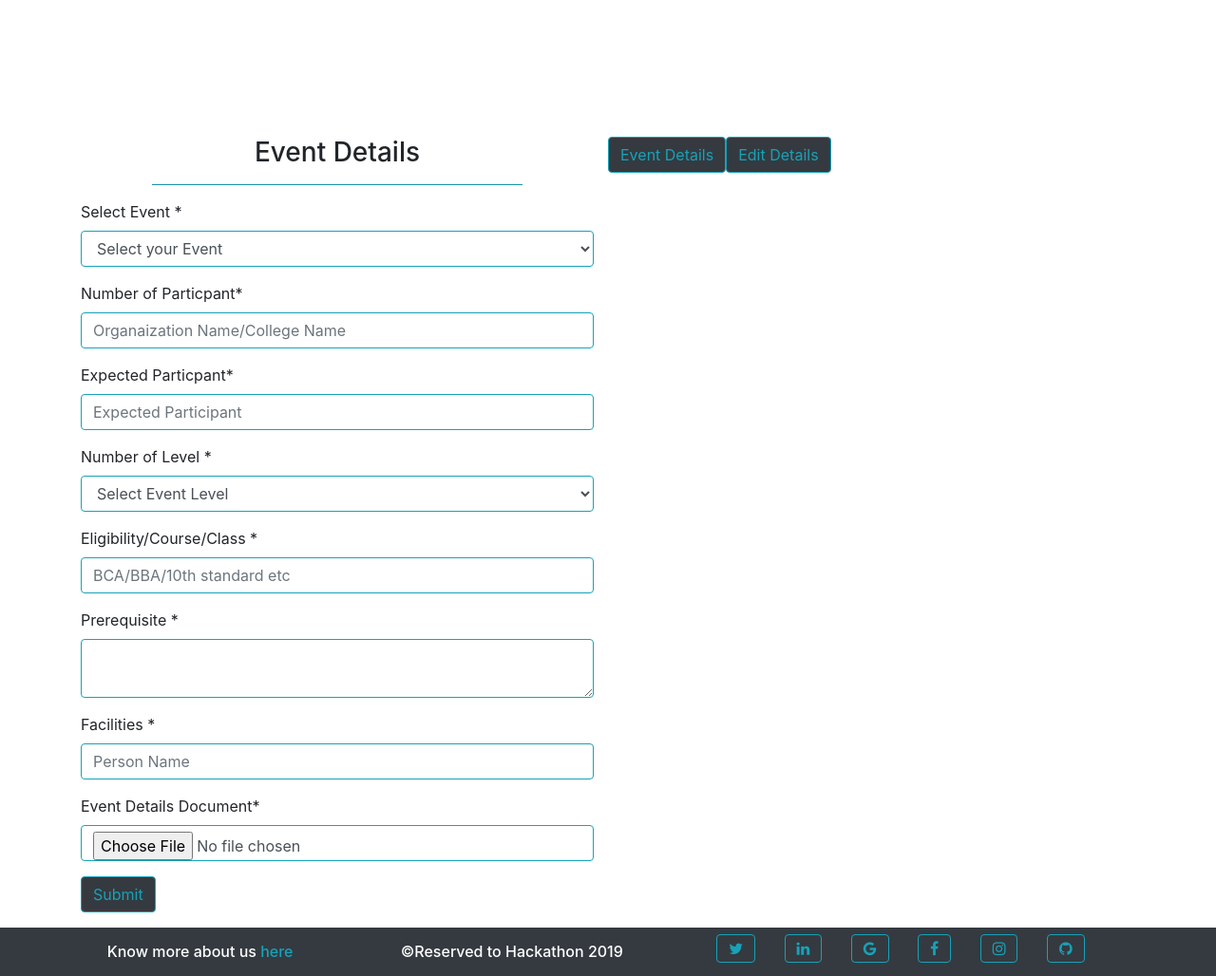
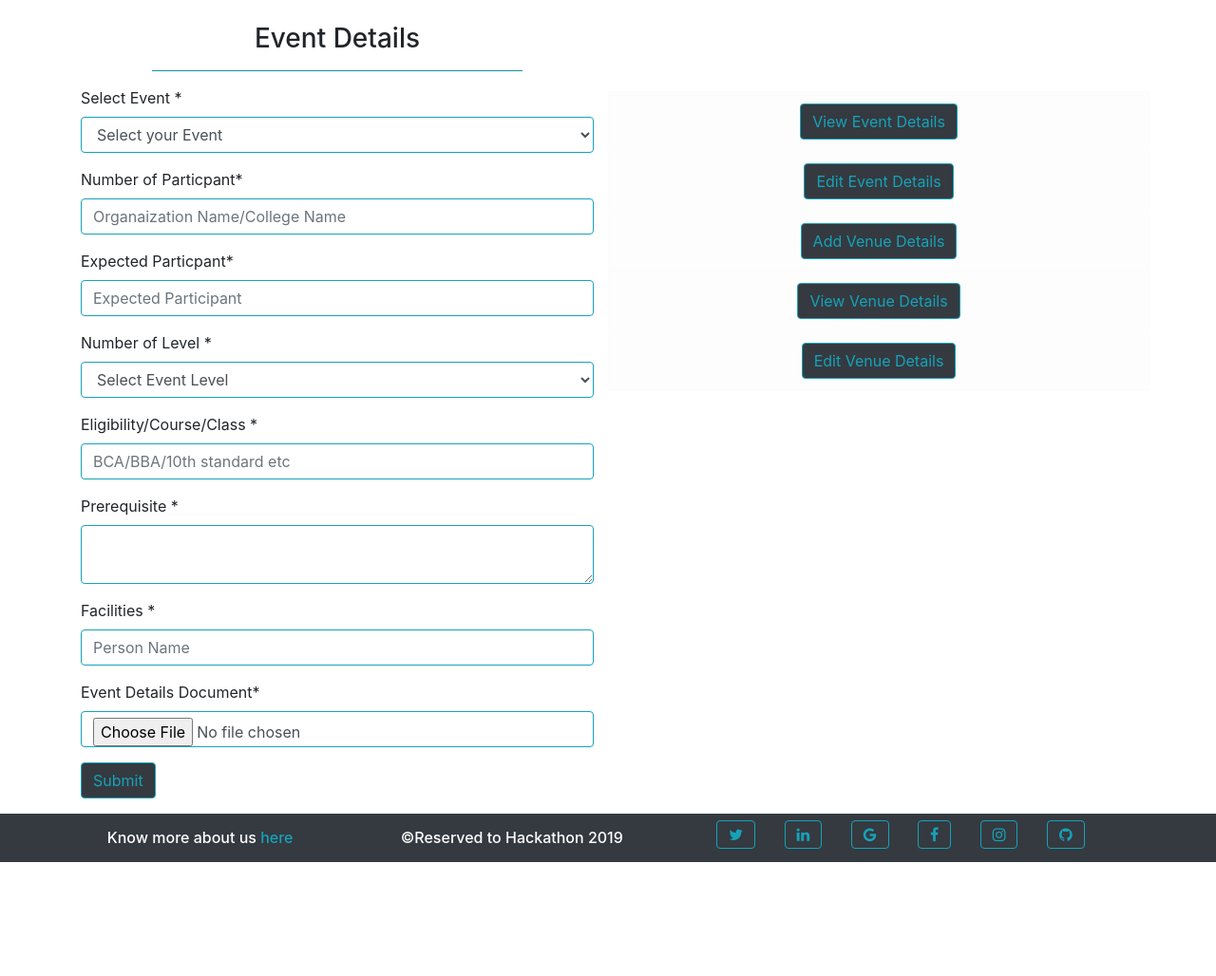
Before and after one commit to alisha21puja/Hackathon1, a Django app: page /Organizer/addEventDetails in a window 1280 px wide. Shown: the part 96-1124 px from the top of the page at 95% size. After the commit the page ends 1004 px from the top, so only its background shows below. Run offline with Django 3.2, Linux system fonts and the light colour scheme; the visitor is signed in with stand-in values (Sample User, id 1); data that the repository does not hold is empty; some libraries are stand-ins or nearby versions.

Commit message:
view and edit loctoin in event details page

```diff
--- a/Organizer/templates/addrubrics.html
+++ b/Organizer/templates/addrubrics.html
@@ -4,16 +4,13 @@
 
 {%load staticfiles %}
 
-<br><br>
-<br><br>
-<br><br>
-<br><br><br><br>
+<br><br><br><br><br>
+
 <div class="container">
   <div class="row">
     <div class="col-md-6">
       <h3 class="text-center">Event Details</h3>
       <hr class="bg-info col-md-8">
-
       {% if error %}
       <div class="alert alert-info alert-dismissible fade show" role="alert">
         <strong> {{error}}</strong>
@@ -22,7 +19,6 @@
         </button>
       </div>
       {%endif%}
-
       {% if registered %}
       <div class="alert alert-success alert-dismissible fade show" role="alert">
         <strong> {{ registered }}</strong>
@@ -31,37 +27,27 @@
         </button>
       </div>
       {%endif%}
-
-
-
       <form action=" {% url 'eventdetails' %}" method="POST">
-
         {% csrf_token %}
-
         <div class="form-group">
           <label for="firstname">Select Event &ast;</label>
           <select class="form-control   border border-info" name="event_name">
             <option class="form-control border border-info"> Select your Event </option>
             {% for eve in eventsOrganise.all %}
-
             <option class="form-control   border border-info"> {{ eve.event_title }} </option>
-
             {% endfor %}
           </select>
         </div>
-
         <div class="form-group">
           <label for="city">Number of Particpant&ast; </label>
           <input type="Number" class="form-control border border-info" name="no_participant" id="org_by"
             aria-describedby="emailHelp" placeholder="Organaization Name/College Name ">
         </div>
-
         <div class="form-group">
           <label for="city">Expected Particpant&ast; </label>
           <input type="Number" class="form-control border border-info" name="expected_participant" id="org_by"
             aria-describedby="emailHelp" placeholder="Expected Participant">
         </div>
-
         <div class="form-group">
           <label for="lastname">Number of Level &ast;</label>
           <select name="event_level" class="form-control  border border-info">
@@ -71,12 +57,10 @@
             <option class="form-control border border-info"> National </option>
           </select>
         </div>
-
         <div class="form-group">
           <label for="email"> Eligibility/Course/Class &ast; </label>
           <input type="text" class="form-control border border-info" name="eligibility" id="email"
             aria-describedby="emailHelp" placeholder="BCA/BBA/10th standard etc">
-
         </div>
         <div class="form-group">
           <label for="mobile no">Prerequisite &ast; </label>
@@ -86,51 +70,55 @@
           <label for="Person Name"> Facilities &ast; </label>
           <input type="text" class="form-control border border-info" name="facilities" id="person_name"
             placeholder="Person Name ">
-
         </div>
         <div class="form-group">
           <label for="Person Name">Event Details Document&ast; </label>
           <input type="file" class="form-control border border-info" required name="event_detail_docs" id="person_name"
             placeholder="Event Poster ">
-
         </div>
-
-
-
-
         <div class="form-group">
-
           <input type="submit" class="btn btn-outline-info bg-dark" id="password" aria-describedby="emailHelp"
             value="Submit">
-
         </div>
       </form>
-
-
-
-
-
-
-
-
     </div>
-
-    <div class="col-md-4">
-      <center>
+    <div class="col-md-6">
+        <br>
+        <br>
+        <br>
       <div class="row">
+        <table class="table table-bordered  table-light table-hover ">
+          <tr class="text-dark">
+            <td class="text-dark text-center">
               <a href="#" class="btn btn-dark btn-outline-info" data-toggle="modal" data-target="#edit{{event.id}}">
-            Event Details</a>
-
+                View Event Details</a>
+            </td>
+          </tr>
+          <tr class="text-dark">
+            <td class="text-dark text-center">
               <a href="{% url 'editRubrics' %}" class="btn btn-dark btn-outline-info">
-            Edit Details</a>
-
-
-
-
-
-
-          <div class="modal fade" id="exampleModalLong" tabindex="-1" role="dialog"
-            aria-labelledby="exampleModalLongTitle" aria-hidden="true">
+                Edit Event Details</a></td>
+          </tr>
+          <tr class="text-dark">
+            <td class="text-dark text-center">
+              <a href="#" class="btn btn-dark btn-outline-info"> Add Venue Details</a>
+            </td>
+          </tr>
+          <tr class="text-dark">
+            <td class="text-dark text-center">
+              <a href="#" class="btn btn-dark btn-outline-info"> View Venue Details</a>
+            </td>
+          </tr>
+          <tr class="text-dark">
+            <td class="text-dark text-center">
+              <a href="#" class="btn btn-dark btn-outline-info"> Edit Venue Details</a>
+            </td>
+          </tr>
+        </table>
+      </div>
+    </div>
+    <div class="modal fade" id="exampleModalLong" tabindex="-1" role="dialog" aria-labelledby="exampleModalLongTitle"
+      aria-hidden="true">
       <div class="modal-dialog" role="document">
         <div class="modal-content">
           <div class="modal-header">
@@ -140,25 +128,16 @@
             </button>
           </div>
           <div class="modal-body">
-
-
-
-
-
-                  <center>
-
             <form action="" method="POST">
               {% csrf_token %}
               <div class="form-group">
                 <label for="exampleFormControlInput1">Selected Event</label>
-
-                        <input type="text" class="form-control" id="exampleFormControlInput1" name="event_title"
-                          value="" placeholder="Event Title">
+                <input type="text" class="form-control" id="exampleFormControlInput1" name="event_title" value=""
+                  placeholder="Event Title">
               </div>
               <div class="form-group">
                 <label for="exampleFormControlSelect1">Selected Event</label>
                 <select name="event_name" class="form-control   border border-info">
-
                   <option class="form-control border border-info">Selected Event </option>
                   <option class="form-control border border-info">hackathons </option>
                   <option class="form-control border border-info">Tech Fest </option>
@@ -166,26 +145,21 @@
                   <option class="form-control border border-info"> Workshop </option>
                   <option class="form-control border border-info"> IT Fest </option>
                 </select>
-
-
-
               </div>
               <div class="form-group">
                 <label for="exampleFormControlSelect2">Number of Participant</label>
-                        <input type="Number" class="form-control" id="exampleFormControlInput1" value=""
-                          name="no_participant" value="" placeholder="Organisation Name">
+                <input type="Number" class="form-control" id="exampleFormControlInput1" value="" name="no_participant"
+                  value="" placeholder="Organisation Name">
               </div>
               <div class="form-group">
                 <label for="exampleFormControlTextarea1">Expected Participant</label>
-                        <input type="Number" class="form-control" id="exampleFormControlInput1"
-                          name="expected_participant" value="" placeholder="Organisation Emial">
+                <input type="Number" class="form-control" id="exampleFormControlInput1" name="expected_participant"
+                  value="" placeholder="Organisation Emial">
               </div>
-
-
               <div class="form-group">
                 <label for="exampleFormControlInput1">Number of Level</label>
-                        <input type="text" class="form-control" id="exampleFormControlInput1" name="event_level"
-                          value="" placeholder="Organisation Mobile Number">
+                <input type="text" class="form-control" id="exampleFormControlInput1" name="event_level" value=""
+                  placeholder="Organisation Mobile Number">
                 <select name="event_category" class="form-control   border border-info">
                   <option class="form-control border border-info">Selected Event </option>
                   <option class="form-control border border-info">hackathons </option>
@@ -194,37 +168,25 @@
                   <option class="form-control border border-info"> Workshop </option>
                   <option class="form-control border border-info"> IT Fest </option>
                 </select>
-
-
-
-
               </div>
               <div class="form-group">
                 <label for="exampleFormControlInput1">Eligibility/Course /Class</label>
-                        <input type="text" class="form-control" id="exampleFormControlInput1" name=",eligibility"
-                          value="" placeholder="Contact Person Name">
+                <input type="text" class="form-control" id="exampleFormControlInput1" name=",eligibility" value=""
+                  placeholder="Contact Person Name">
               </div>
-
               <div class="form-group">
                 <label for="exampleFormControlInput1">Prerequisite </label>
-                        <textarea name="prerequisite">
-
-    </textarea>
+                <textarea name="prerequisite"> </textarea>
                 <input type="file" class="form-control" id="exampleFormControlInput1" name="prerequisite"
                   placeholder="name@example.com">
-
                 <img src="" height="200" width="200" />
               </div>
-
               <div class="form-group">
                 <label for="exampleFormControlInput1">Facilities * </label>
                 <input type="text" class="form-control" id="exampleFormControlInput1" name="facilities" value=""
                   placeholder="name@example.com">
                 <label></label>
               </div>
-
-
-
               <div class="form-group">
                 <label for="exampleFormControlInput1">Event Details Document* </label>
                 <input type="file" class="form-control" id="exampleFormControlInput1" name="event_detail_docs"
@@ -232,17 +194,10 @@
                 <label>file name</label>
               </div>
               <div class="form-group">
-
                 <input type="submit" class="btn btn-outline-info bg-dark" name="Submit" id="password"
                   aria-describedby="emailHelp" value="Submit">
-
               </div>
-
             </form>
-                  </center>
-
-
-                  ...
           </div>
           <div class="modal-footer bg-dark">
             <button type="button" class="btn btn-outline-info bg-dark" data-dismiss="modal">Close</button>
@@ -251,11 +206,6 @@
         </div>
       </div>
     </div>
-
-
-
-
-
 
     <div class="modal fade bd-example-modal-lg" id="edit{{event.id}}" tabindex="-1" role="dialog"
       aria-labelledby="exampleModalLabel" aria-hidden="true">
@@ -276,89 +226,39 @@
               </button>
             </div>
             {%endif%}
-
             <table class="table table-bordered  table-info table-hover ">
               <thead class="thead-dark text-info">
-
                 <tr class="text-info">
                   <th class="text-info text-center"> Event Title </th>
                   <th class="text-info text-center">No Particiapnt</th>
                   <th class="text-info text-center"> Event Level</th>
-
                   <th class="text-info text-center">Eligibility </th>
                   <th class="text-info text-center">Prerequisite </th>
                   <th class="text-info text-center">Facilities</th>
                   <th class="text-info text-center">Event Detailed Document</th>
-
-
                 </tr>
-
               </thead>
               {% for event in eventDetails.all %}
-
               <tr>
-
-                      <td class="text-dark text-center">{{ event.event }} </td>
-
-                      <td class="text-dark text-center"> {{ event.no_participant }}</td>
-                      <td class="text-dark text-center"> {{ event.event_level }}</td>
-
+                <td class="text-dark text-center"> {{ event.event }} </td>
+                <td class="text-dark text-center"> {{ event.no_participant }} </td>
+                <td class="text-dark text-center"> {{ event.event_level }} </td>
                 <td class="text-dark text-center"> {{ event.eligibility }} </td>
-
-                      <td class="text-dark text-center">
-
-                        {{ event.prerequisite }}
-                      </td>
-
-
-                      <td class="text-dark text-center">
-
-                        {{ event.facility }}
-
-                      </td>
-                      <td class="text-dark text-center">
-
-                        {{ event.event_detail_docs.url }}
-                      </td>
-                      <td class="text-dark text-center">
-
-                        {{ event.orgId}}
-                      </td>
-
+                <td class="text-dark text-center"> {{ event.prerequisite }} </td>
+                <td class="text-dark text-center"> {{ event.facility }} </td>
+                <td class="text-dark text-center"> {{ event.event_detail_docs.url }} </td>
               </tr>
               {% endfor %}
             </table>
-
-
-
           </div>
           <div class="modal-footer bg-dark">
             <button type="button" class="btn btn-dark btn-outline-info" data-dismiss="modal">Close</button>
             <!-- <button type="button" class="btn  btn-dark btn-outline-info">Save changes</button>-->
           </div>
-
+        </div>
+      </div>
+    </div>
   </div>
 </div>
 
-          </div>
-
-
-
-        </div>
-
-
-
-
-    </div>
-
-  </div>
-</div>
-
-
-
-
-
-
-
-
 {% endblock %}
--- a/Organizer/views.py
+++ b/Organizer/views.py
@@ -39,19 +39,22 @@ def EventLocation(request):
         if event_name == '':
             return render(request, 'eventlocationinfo.html', {'error': "Event Name is missing"})
         else:
-           event_name = request.POST['event_name']
+            event_name = request.POST['event_name']
 
         eid = OrganiseEvent.objects.get(event_title=event_name)
-        location_data = Event_Location(event_venue_name=event_venue_name, event_venue_addr=event_venue_addr, event_latitude=event_latitude, event_longitude=event_longitude, eventid_id=eid.id,event_name=event_name )
+        location_data = Event_Location(event_venue_name=event_venue_name, event_venue_addr=event_venue_addr,
+                                       event_latitude=event_latitude, event_longitude=event_longitude, eventid_id=eid.id, event_name=event_name)
         location_data.save()
 
         return render(request, 'organiser_index.html')
     else:
         return render(request, 'eventlocationinfo.html')
 
+
 def EventLocationload(request):
-    event=OrganiseEvent.objects.filter(us=request.user.id)
-    return render(request, 'eventlocationinfo.html',{'event':event})
+    event = OrganiseEvent.objects.filter(us=request.user.id)
+    return render(request, 'eventlocationinfo.html', {'event': event})
+
 
 def editSponsorShip(request):
     sponsorShip = SponsorShip.objects.filter(us=request.user.id)
@@ -183,7 +186,7 @@ def sponsorShipDetails(request):
 
         orgid = OrganiseEvent.objects.get(event_title=event_title)
         sponsor_ship = SponsorShip(event_title=event, platinum_sponsor=platinum_sponsor, f_platinum=f_platinum, ex_platinum=ex_platinum, gold_sponsor=gold_sponsor,
-                f_gold=f_gold, ex_gold=ex_gold, silver_sponsor=silver_sponsor, f_silver=f_silver, ex_silver=ex_silver, us_id=request.user.id, org_id=orgid)
+                                   f_gold=f_gold, ex_gold=ex_gold, silver_sponsor=silver_sponsor, f_silver=f_silver, ex_silver=ex_silver, us_id=request.user.id, org_id=orgid)
         sponsor_ship.save()
         return render(request, 'sponsorShip.html')
 
@@ -276,7 +279,8 @@ def updateShareResources(request, id):
                 documentFile = share_resource.documentFile
             else:
                 documentFile = request.POST['document_file']
-            share_resource = ShareResource(id=share_resource.id, event_title=event_title, subject=subject, description=description, publishedDate=publishedDate, resourceLink=resourceLink,documentFile=documentFile,publisedBy=publisedBy,resourceImage=resourceImage,us=request.user.id)
+            share_resource = ShareResource(id=share_resource.id, event_title=event_title, subject=subject, description=description, publishedDate=publishedDate,
+                                           resourceLink=resourceLink, documentFile=documentFile, publisedBy=publisedBy, resourceImage=resourceImage, us=request.user.id)
             share_resource.save()
             share_resource.refresh_from_db()
             share_resource = ShareResource.objects.filter(
@@ -353,7 +357,8 @@ def evenDetailsUpdate(request, id):
         if submitbutton:
             if event_detail_docs == '':
                 event_detail_docs = events.event_detail_docs
-                eventInstance = EventDetails(id=id, event=event, no_participant=no_participant, expected_participant=expected_participant, event_level=event_level, eligibility=eligibility, prerequisite=prerequisite,facility=facility,event_detail_docs=event_detail_docs,us=request.user.id)
+                eventInstance = EventDetails(id=id, event=event, no_participant=no_participant, expected_participant=expected_participant, event_level=event_level,
+                                             eligibility=eligibility, prerequisite=prerequisite, facility=facility, event_detail_docs=event_detail_docs, us=request.user.id)
                 eventInstance.save()
                 return render(request, 'addrubrics.html', {'registered': 'Event Successfully Registered!'})
         else:
@@ -425,23 +430,9 @@ def eventUpdate(request, id):
             else:
                 event_enddate = request.POST['event_enddate']
             current_user = request.user.id
-            print(current_user)
             userrrid = request.user.username
-            print(userrrid, "is the id")
-
             userid = list(User.objects.values_list(
                 'id').filter(username=request.user.username))
-            print("this is the id ", userid)
-            # objects.get(pk).filter(user.username).all
-            # userrrid=6;
-            # userrrid=request.user.username
-            # print(userrrid,"is the id")
-
-            # eve=OrganiseEvent(id=id,event_title = event_title,event_description=event_description,event_category=event_category,org_name=org_name,
-            #						org_email=org_email,org_mobile=org_mobile,org_contact_person=org_contact_person,
-            #						event_poster=event_poster,event_startdate=event_startdate,event_enddate = event_enddate,us=userrrid)
-            # eve.save()
-
             return render(request, 'registered_event.html'	)
         else:
             if event_title == '':
@@ -483,7 +474,6 @@ def eventUpdate(request, id):
 
 
 def eventDetails(request):
-    #print("Dude ints nnot working")
     if request.method == 'POST':
         event = request.POST['event_name']
         no_participant = request.POST['no_participant']
@@ -517,21 +507,16 @@ def eventDetails(request):
             return render(request, 'addrubrics.html', {'error': "Prerequisite field not filled"})
         else:
             prerequisite = request.POST['prerequisite']
-
         if facility == '':
             return render(request, 'addrubrics.html', {'error': "Facility field not filled"})
-
         else:
             facility = request.POST['facilities']
-
         if event_detail_docs == '':
             return render(request, 'addrubrics.html', {'error': "File is not attached"})
-
         else:
             event_detail_docs = request.POST['event_detail_docs']
 
         orgid = OrganiseEvent.objects.get(event_title=event)
-        # print("event id is ", orgid.id)
 
         eventInstance = EventDetails(event=event, no_participant=no_participant, expected_participant=expected_participant, event_level=event_level, eligibility=eligibility, prerequisite=prerequisite,
                                      facility=facility, event_detail_docs=event_detail_docs, us_id=request.user.id, org_id=orgid)
@@ -634,7 +619,9 @@ def eventEdit(request, id):
 
 def registeredEvent(request):
     events = OrganiseEvent.objects.filter(us=request.user.id)
-    return render(request, 'registered_event.html', {'events': events})
+    loc = Event_Location.objects.filter(eventid_id=request.user.id)
+    context = {'events': events, 'loc': loc}
+    return render(request, 'registered_event.html', context)
 
 
 def indx(request):
@@ -680,7 +667,8 @@ def updateProfile(request):
             lname = request.POST['lname']
             email = request.POST['email']
 
-            profiles = User(id=request.user.id, username=user, first_name=fname, last_name=lname, email=email)
+            profiles = User(id=request.user.id, username=user,
+                            first_name=fname, last_name=lname, email=email)
             profiles.save()
             profiles.refresh_from_db()
             edit_profile = UserProfile.objects
```
Also changed, not shown: Organizer/templates/registered_event.html (+7 -74 lines). Lines whose indentation alone changed are shown as unchanged.
